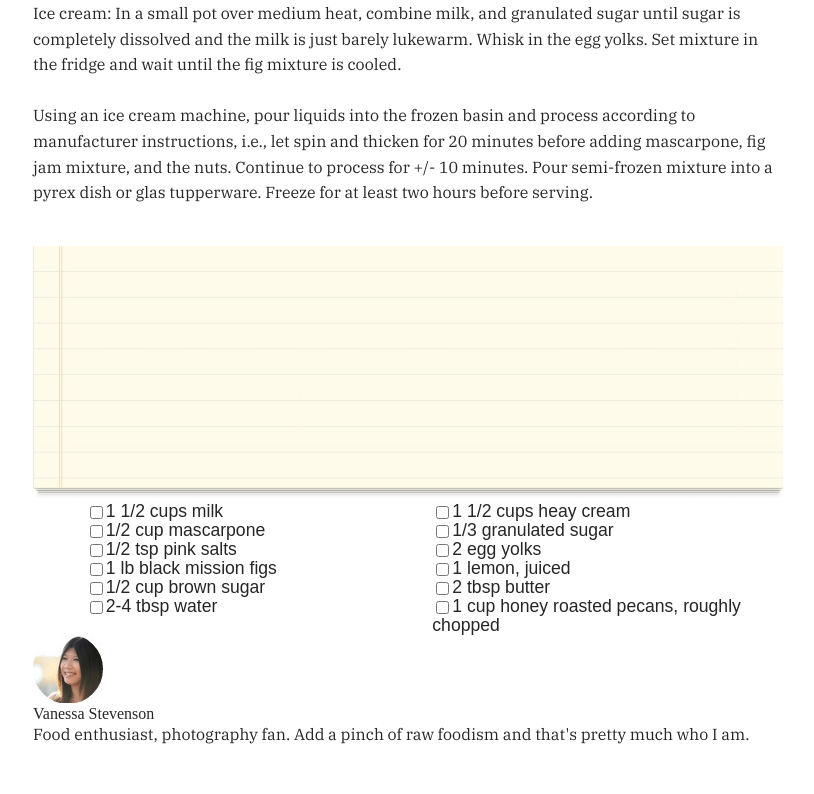
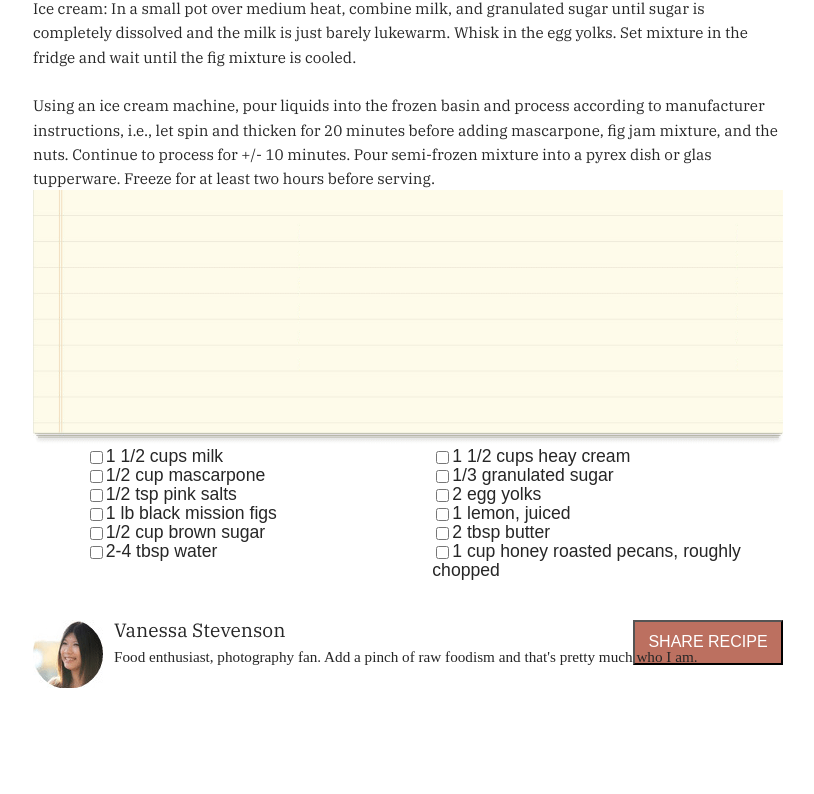
Before and after one commit to tammytdo/chocolate-pizza, a plain HTML site: page index.html in a window 1280 px wide. Shown: the part 892-1686 px from the top of the page, without its empty margins (232-1046 px from the left). After the commit the page ends 1580 px from the top, so only its background shows below. Drawn offline with Linux system fonts and the light colour scheme; a web font is replaced by a local one.

Commit message:
about section of footer finished

```diff
--- a/index.html
+++ b/index.html
@@ -39,7 +39,7 @@
         <h5>POSTED ON 15 DEC 2013 / DESSERTS</h5>
         <img id="pizza-image" src="assets/choco-pizza.png">
         <section>
-            <p>
+            <p id="directions">
                 For the fig-swirl: Melt butter over medium heat in a saucepan. Add brown sugar and stir to dissolve. Halve all of the figs and toss in the saucepan with water and lemon juice. Cook over medium heat, stirring frequently until you have a chunky-jammy mixture.<br><br>
 
                 Ice cream: In a small pot over medium heat, combine milk, and granulated sugar until sugar is completely dissolved and the milk is just barely lukewarm. Whisk in the egg yolks. Set mixture in the fridge and wait until the fig mixture is cooled.<br><br>
@@ -69,22 +69,27 @@
                 <li><input type="checkbox"><span>1 cup honey roasted pecans, roughly chopped</span></li>
             </ul>
         </div>
+    </main>
 
-    </main>
     <footer>
-        <img id="vanessa-pic" src="assets/van-pic.png">
-        <section>
-            <h3>Vanessa Stevenson</h3>
-            <p>Food enthusiast, photography fan. Add a pinch of raw foodism and that's pretty much who I am.</p>
-        </section>
-        <button>
+        <div>
+            <img id="vanessa-img" src="assets/van-pic.png">
 
-        </button>
-        <div>
-            <img src="assets/small-logo.png">
+            <section id="footer-text">
+
+                <h3>Vanessa Stevenson</h3>
+                <p>Food enthusiast, photography fan. Add a pinch of raw foodism and that's pretty much who I am.</p>
+            </section>
+
+            <button class="button">SHARE RECIPE
+            </button>
+        </div>
+
+        <!-- <div>
+            <img id="footer-logo" src="assets/small-logo.png">
         </div>
         <h6>Delicious © 2013. All Rights Reserved.</h6>
-        <h6>Proudly published with Ghost</h6>
+        <h6>Proudly published with Ghost</h6> -->
 
     </footer>
 </body>
--- a/style.css
+++ b/style.css
@@ -1,4 +1,6 @@
 @import url('https://fonts.googleapis.com/css?family=IBM+Plex+Serif|Open+Sans+Condensed:300|Teko|Yellowtail&display=swap');
+
+@import url('https://fonts.googleapis.com/css?family=News+Cycle&display=swap');
 
 /* Overall */
 body {
@@ -77,12 +79,13 @@ h5 {
   margin-bottom: 40px;
 }
 
-p {
+#directions {
   width: 100%;
   font-family: 'IBM Plex Serif', serif;
   font-weight: light;
   line-height: 1.6;
   margin-bottom: 40px;
+  /* text-indent: 50px; */
 }
 
 /* Recipe card */
@@ -109,78 +112,50 @@ input:checked + span {
 }
 
 /* Footer */
+footer {
+  margin-top: 40px;
+}
 
-/* footer {
-  color: rgb(38, 38, 38);
-  margin-top: 3em;
-  position: relative;
-  text-align: center;
-} */
+#vanessa-img {
+  float: left;
+  margin-right: 10px;
+}
 
-/* footer img {
-  border-left: 1em solid white;
-  border-right: 1em solid white;
-  margin-bottom: 1.5em;
-} */
+#footer-text {
+  /* border: solid green 1px; */
+  float: right;
+  display: inline;
+  position: absolute;
+  width: 60%;
+}
 
-/* footer:before {
-  border-top: 1px solid #cccccc;
-  content: "";
-  width: 100%;
-  position: absolute;
-  top: 15px;
-  left: 0px;
-  z-index: -1;
-} */
+button {
+  background-color: #BC7060;
+  font-family: 'News Cycle', sans-serif;
+  font-weight: light;
+  color: white;
+  font-size: 1em;
+  width: 150px;
+  height: 45px;
+  float: right;
+}
 
-/* Card and deck layouts */
-/* section.deck {
-  margin: 1em 0;
-  overflow: hidden;
-  width: 100%;
-} */
+#footer-rights{
 
-/* .deck.col-1 .card {
-  width: 100%;
-} */
+}
 
-/* .card .copy p {
-  font-family: serif;
-  font-size: 1.25em;
-  margin: 13em 0;
-  text-indent: 2em;
-} */
+h3 {
+  /* color: rgb(135, 135, 135); */
+  font-family: 'IBM Plex Serif', serif;
+  font-size: 1.2em;
+  margin: 0 0 10px 0;
+  /* display: inline; */
+  /* font-weight: bold; */
+}
 
-/* Cards lined horizontally */
-/* .card.horizontal-content {
-  overflow: hidden;
-} */
+p {
+  font-size: .95em;
+  display: inline;
+  margin: 0 0 10px;
 
-/* .card.horizontal-content figure {
-  float: left;
-} */
-
-/* .card.horizontal-content .links {
-  float: right;
-} */
-
-/* .card.horizontal-content .copy {
-  float: left;
-  font-size: 1.1em;
-  padding: 0 2em;
-  width: calc(100% - 150px - 75px);
-} */
-
-/* Cards using their "img" as background */
-/* .card.bgimage {
-  position: relative;
-} */
-
-/* .card.bgimage figure {
-  bottom: 0;
-  left: 0;
-  position: absolute;
-  right: 0;
-  top: 0;
-  z-index: -1;
-} */
+}
```
